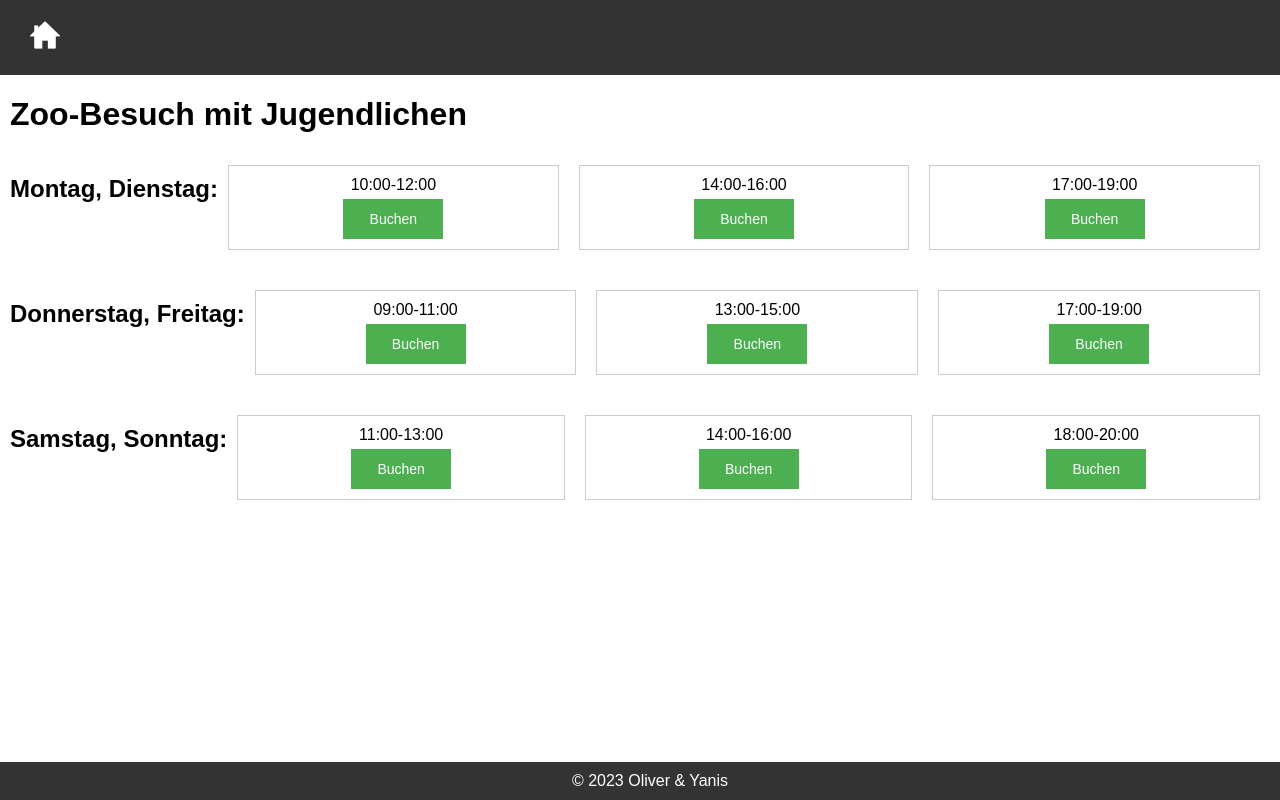
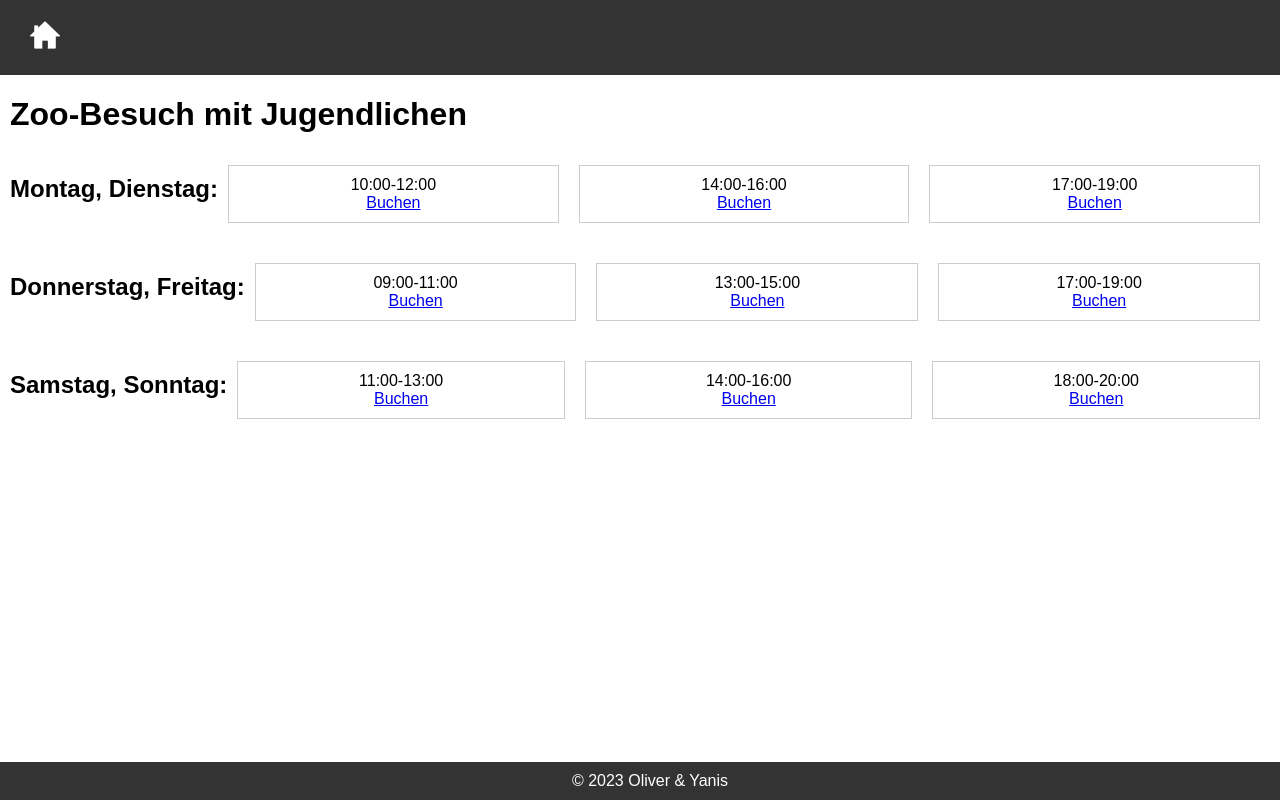
Before and after one commit to ymeichtry/ZooYO, a React (Create React App) app in the folder Frontend/: page /Event01 in a window 1280 px wide. Built offline with nearby package versions, Linux system fonts and the light colour scheme.

Commit message:
made /payFormular usable

```diff
--- a/Frontend/src/Events/Event01/Event01.css
+++ b/Frontend/src/Events/Event01/Event01.css
@@ -21,6 +21,6 @@
   margin: 0;
 }
 
-.booking-time-box button {
+.booking-time-box Link {
   margin-top: 5px;
 }
--- a/Frontend/src/Events/Event01/Event01.js
+++ b/Frontend/src/Events/Event01/Event01.js
@@ -1,12 +1,13 @@
 // Event01.js
 import React from "react";
-import "./Event01.css"; // Stellen Sie sicher, dass Sie die richtige CSS-Datei importieren
+import "./Event01.css";
+import { Link, useNavigate, BrowserRouter, Routes, Route, Switch, Router } from "react-router-dom";
 
 const BookingTimeBox = ({ time }) => {
   return (
     <div className="booking-time-box">
       <p>{time}</p>
-      <button>Buchen</button>
+      <Link to="/PayFormular">Buchen</Link>
     </div>
   );
 };
--- a/Frontend/src/Events/Event02/Event02.js
+++ b/Frontend/src/Events/Event02/Event02.js
@@ -1,12 +1,13 @@
 // Event02.js
 import React from "react";
 import "./Event02.css"; // Stellen Sie sicher, dass Sie die richtige CSS-Datei importieren
+import { Link, useNavigate, BrowserRouter, Routes, Route, Switch, Router } from "react-router-dom";
 
 const BookingTimeBox = ({ time }) => {
   return (
     <div className="booking-time-box">
       <p>{time}</p>
-      <button>Buchen</button>
+      <Link to="/PayFormular">Buchen</Link>
     </div>
   );
 };
--- a/Frontend/src/Events/Event03/Event03.js
+++ b/Frontend/src/Events/Event03/Event03.js
@@ -1,12 +1,13 @@
 // Event03.js
 import React from "react";
 import "./Event03.css"; // Stellen Sie sicher, dass Sie die richtige CSS-Datei importieren
+import { Link, useNavigate, BrowserRouter, Routes, Route, Switch, Router } from "react-router-dom";
 
 const BookingTimeBox = ({ time }) => {
   return (
     <div className="booking-time-box">
       <p>{time}</p>
-      <button>Buchen</button>
+      <Link to="/PayFormular">Buchen</Link>
     </div>
   );
 };
--- a/Frontend/src/Events/Event04/Event04.js
+++ b/Frontend/src/Events/Event04/Event04.js
@@ -1,12 +1,13 @@
 // Event04.js
 import React from "react";
 import "./Event04.css"; // Stellen Sie sicher, dass Sie die richtige CSS-Datei importieren
+import { Link, useNavigate, BrowserRouter, Routes, Route, Switch, Router } from "react-router-dom";
 
 const BookingTimeBox = ({ time }) => {
   return (
     <div className="booking-time-box">
       <p>{time}</p>
-      <button>Buchen</button>
+      <Link to="/PayFormular">Buchen</Link>
     </div>
   );
 };
```
